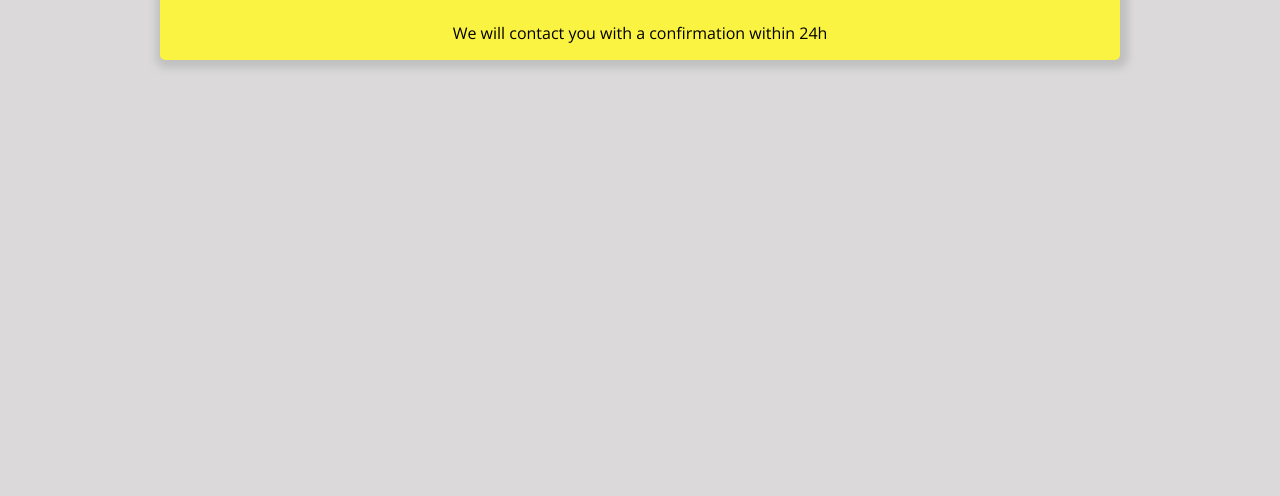
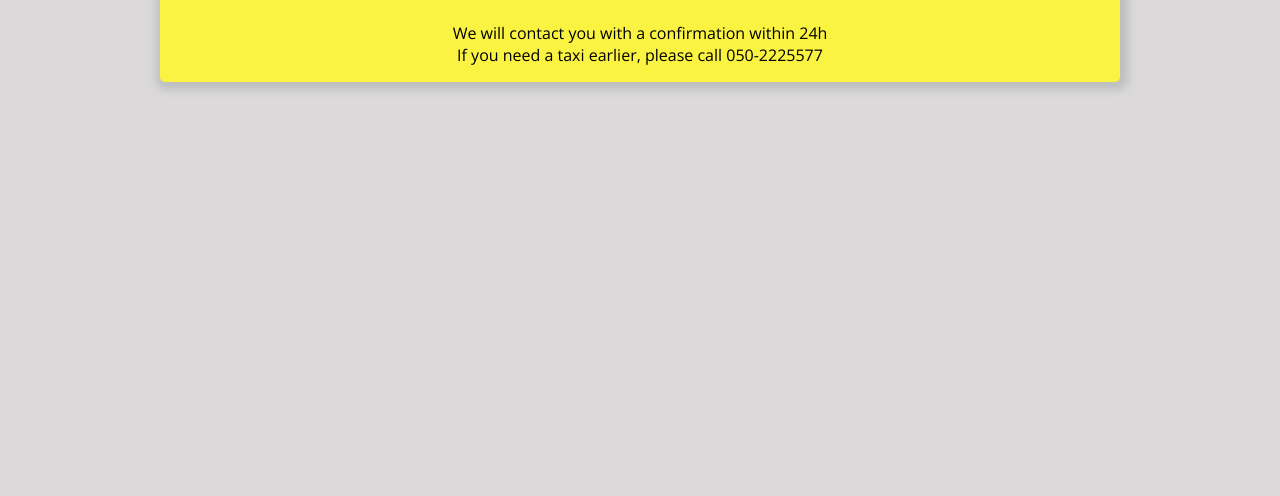
Before and after one commit to NaomiLea/shimmy, a website: page public/confirmation.html in a window 1280 px wide. Shown: the part 304-800 px from the top of the page. Drawn offline with nearby package versions, Linux system fonts and the light colour scheme.

Commit message:
adding stuff

```diff
--- a/public/confirmation.html
+++ b/public/confirmation.html
@@ -28,7 +28,8 @@
     <div class="confirmation">
       <img src="icon.png" />
       <h1>Thank You!</h1>
-      <p>We will contact you with a confirmation within 24h</p>
+      <p>We will contact you with a confirmation within 24h<br/> If you need a taxi earlier, please call 050-2225577
+      </p>
     </div>
   </div>
 
--- a/public/styles.css
+++ b/public/styles.css
@@ -127,6 +127,7 @@ footer {
   left: 0;
   display: flex;
   justify-content: space-between;
+  align-items: center;
 }
 
 footer p {
```
